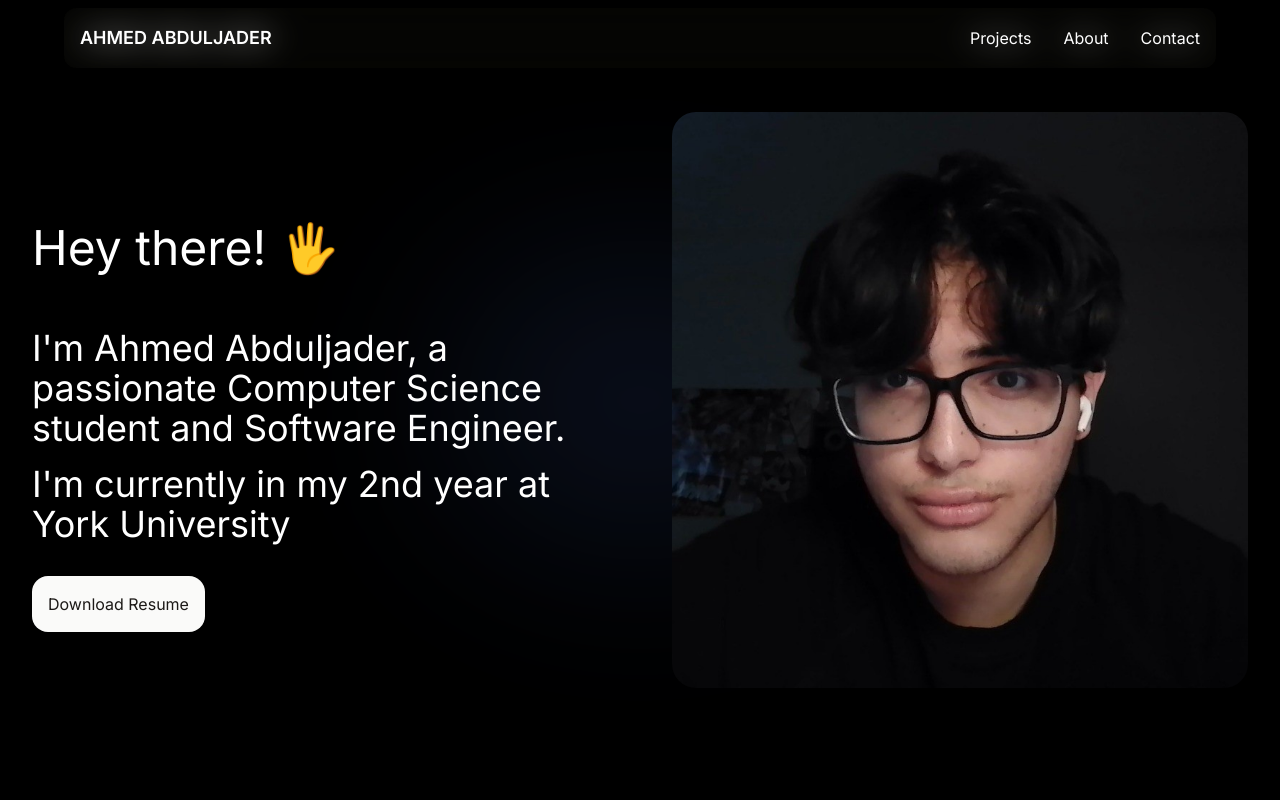
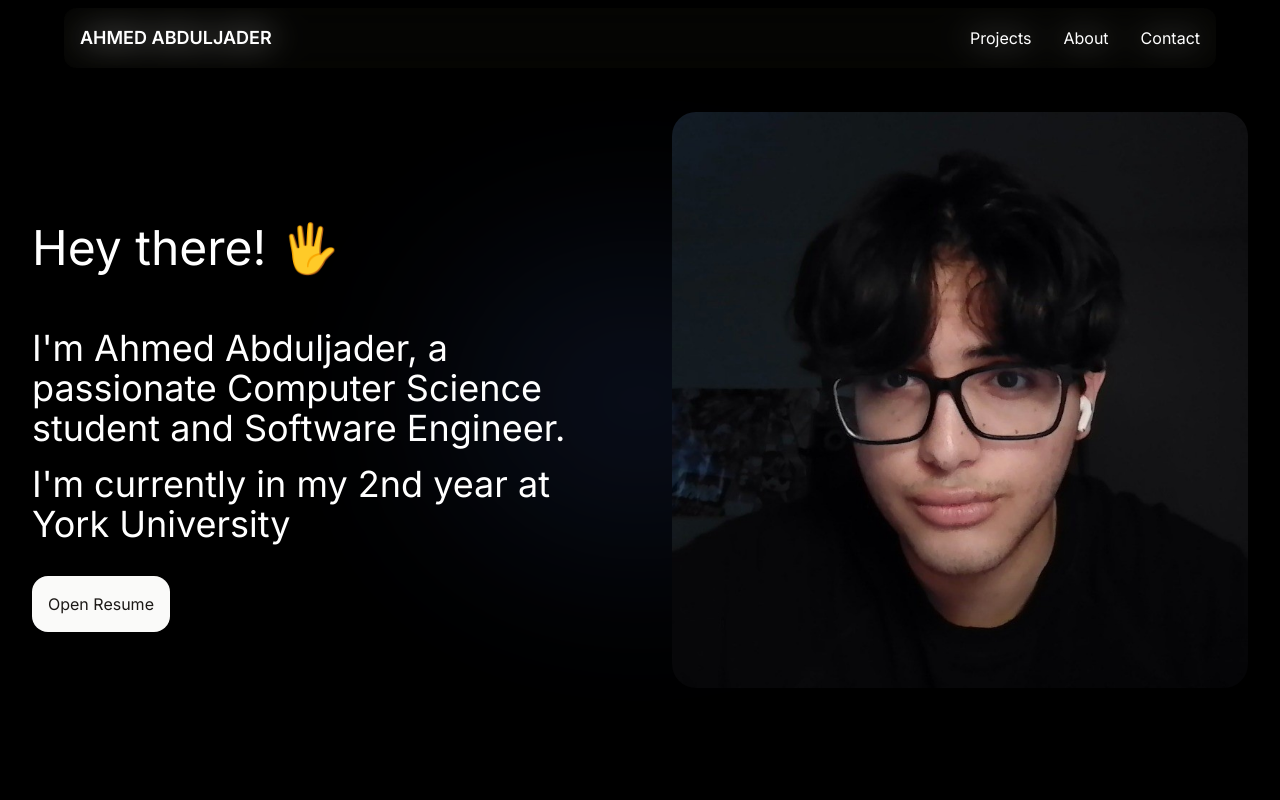
Before and after one commit to AhmedJader/portfolio, a React (Vite) app: page / in a window 1280 px wide. Shown: the top 800 px of the page. Built offline with nearby package versions, Linux system fonts and the light colour scheme.

Commit message:
updated resume

```diff
--- a/src/constants/index.js
+++ b/src/constants/index.js
@@ -17,8 +17,8 @@ export const HERO_CONTENT = {
     "I'm Ahmed Abduljader, a passionate Computer Science student and Software Engineer.",
   description:
     "I'm currently in my 2nd year at York University",
-  resumeLinkText: "Download Resume",
-  resumeLink: "/AhmedAbdjuladerResume.pdf",
+  resumeLinkText: "Open Resume",
+  resumeLink: "/AhmedAbdresume.pdf",
 };
 
 export const PROJECTS = [
```
Also changed, not shown: 2 other files (tests, documents, lock files or other folders).
